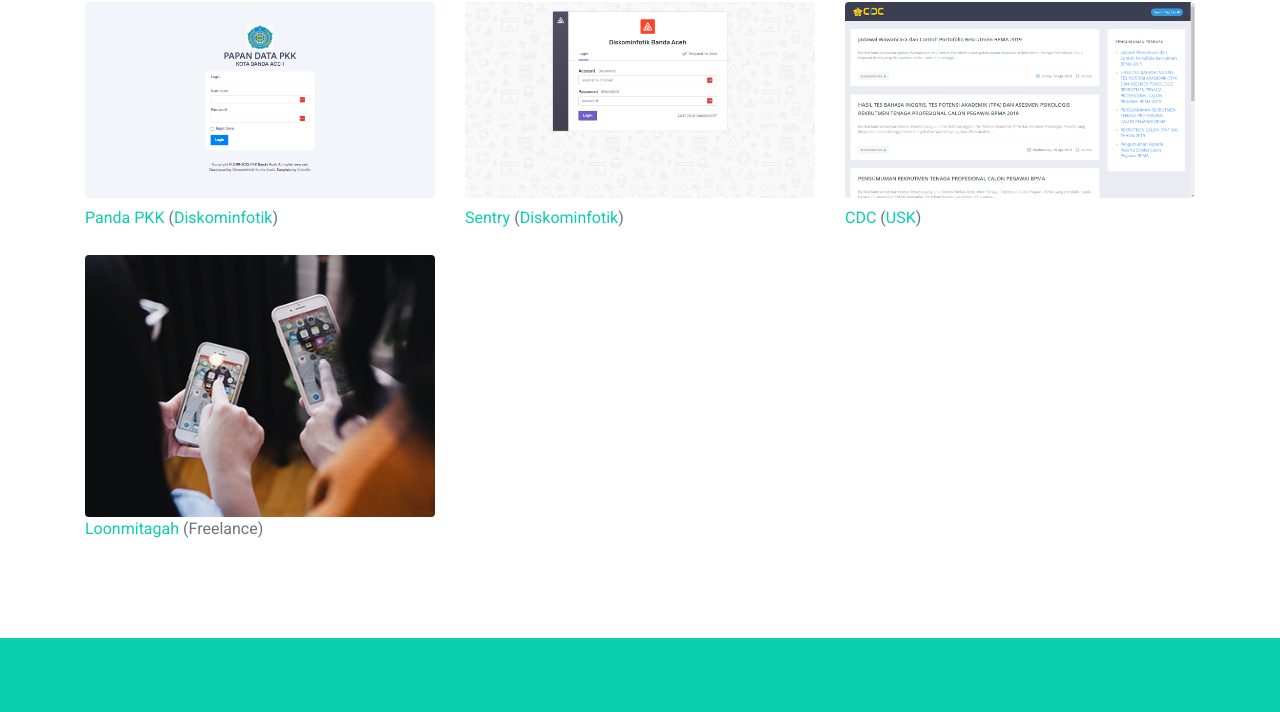
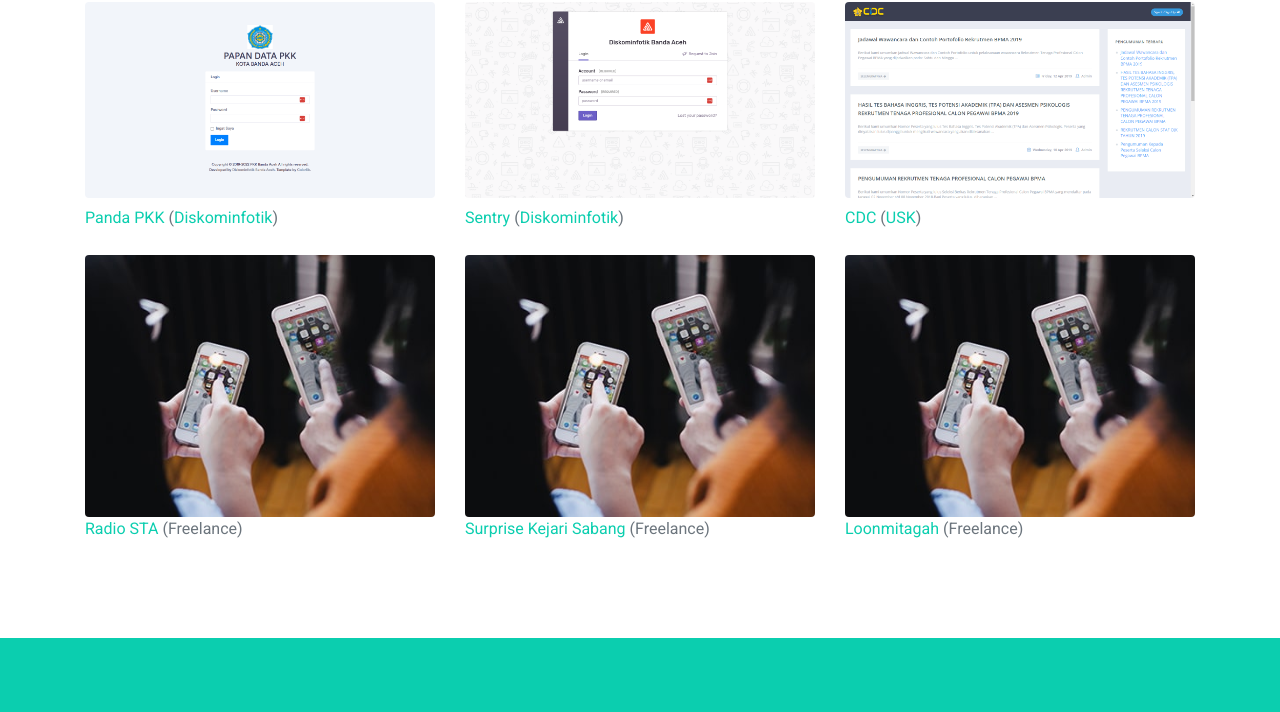
Before and after one commit to maulidannashuha/maulidannashuha.github.io, a plain HTML site: page index.html in a window 1280 px wide. Shown: the part 5139-5851 px from the top of the page. Drawn offline with nearby package versions, Linux system fonts and the light colour scheme; files that its build step writes are made by us from their sources.

Commit message:
Update index.html

```diff
--- a/index.html
+++ b/index.html
@@ -534,6 +534,28 @@
                             <i class="fa fa-plus text-white" style="font-size: 60px;"></i>
                         </a>
                     </div>
+                    <a href="https://play.google.com/store/apps/details?id=com.syiartauhidaceh&hl=id">Radio STA</a> (Freelance)
+                </div>
+            </div>
+            <div class="col-lg-4 col-md-6 mb-4 portfolio-item second">
+                <div class="position-relative overflow-hidden mb-2">
+                    <img class="img-fluid rounded w-100" src="img/portfolio-5.jpg" alt="">
+                    <div class="portfolio-btn bg-primary d-flex align-items-center justify-content-center">
+                        <a href="img/portfolio-5.jpg" data-lightbox="portfolio">
+                            <i class="fa fa-plus text-white" style="font-size: 60px;"></i>
+                        </a>
+                    </div>
+                    <a href="#">Surprise Kejari Sabang</a> (Freelance)
+                </div>
+            </div>
+            <div class="col-lg-4 col-md-6 mb-4 portfolio-item second">
+                <div class="position-relative overflow-hidden mb-2">
+                    <img class="img-fluid rounded w-100" src="img/portfolio-5.jpg" alt="">
+                    <div class="portfolio-btn bg-primary d-flex align-items-center justify-content-center">
+                        <a href="img/portfolio-5.jpg" data-lightbox="portfolio">
+                            <i class="fa fa-plus text-white" style="font-size: 60px;"></i>
+                        </a>
+                    </div>
                     <a href="https://play.google.com/store/apps/details?id=loonmitagah.com.loonmitagah&pli=1">Loonmitagah</a> (Freelance)
                 </div>
             </div>
```
